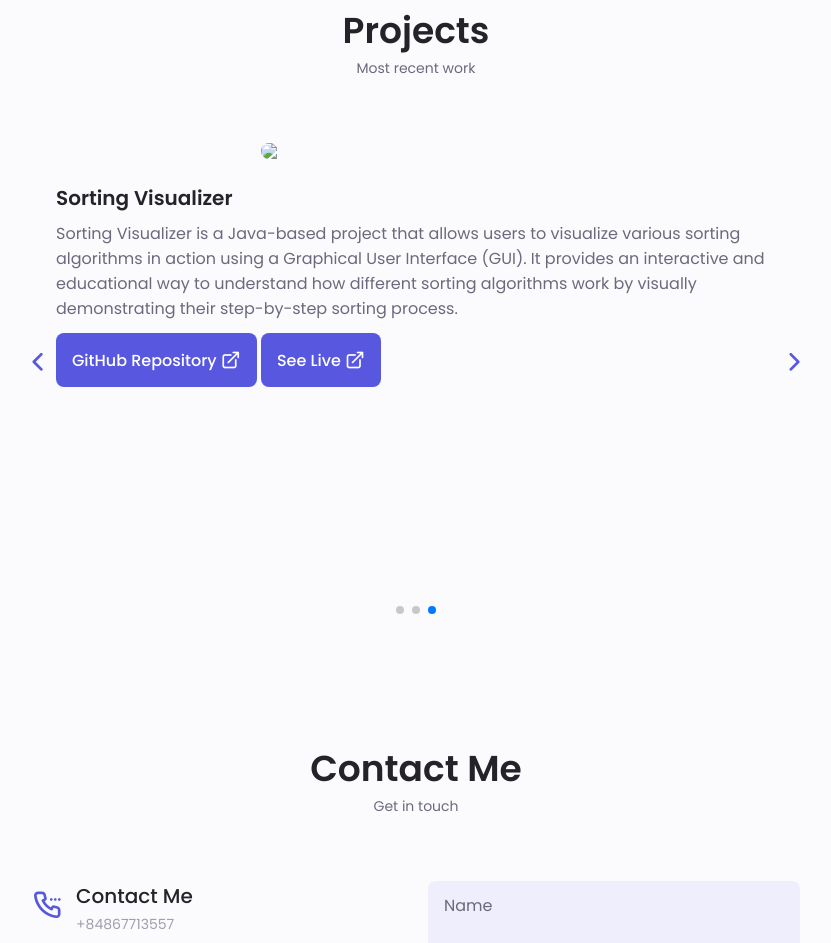
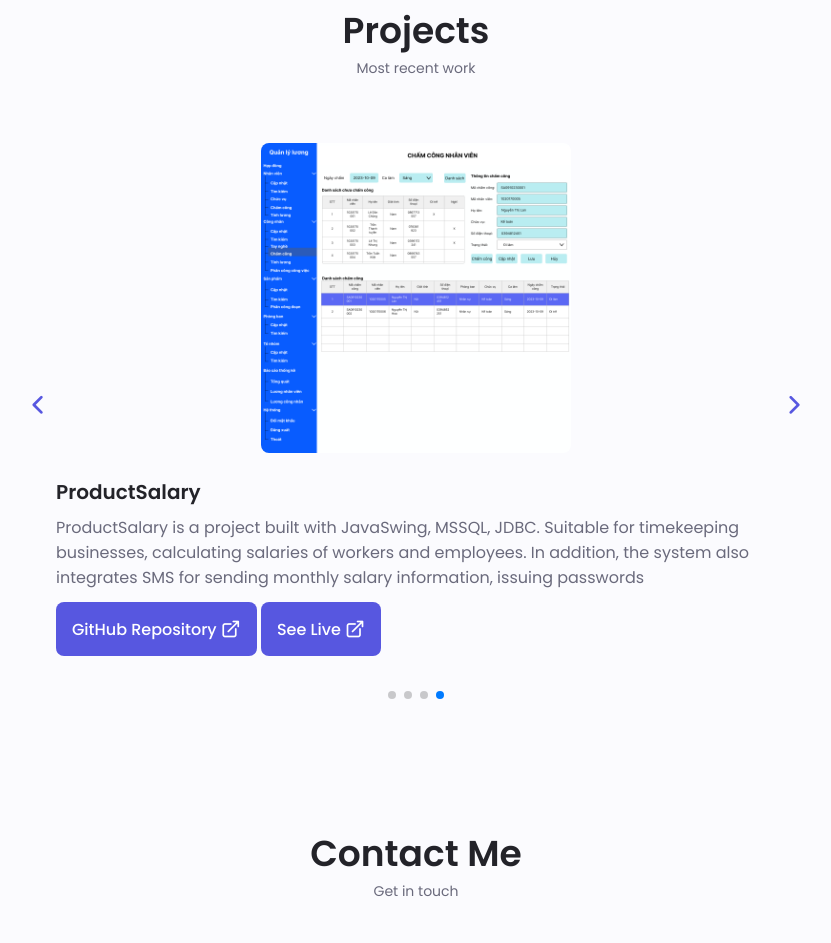
Before and after one commit to LeDonChung/Portfolio, a plain HTML site: page index.html in a window 1280 px wide. Shown: the part 2820-3763 px from the top of the page, without its empty margins (224-1055 px from the left). Drawn offline with nearby package versions, Linux system fonts and the light colour scheme.

Commit message:
add new portfitio

```diff
--- a/index.html
+++ b/index.html
@@ -6,6 +6,7 @@
   <meta http-equiv="X-UA-Compatible" content="IE=edge" />
   <meta name="viewport" content="width=device-width, initial-scale=1.0" />
   <title>Lê Đôn Chủng</title>
+  <link rel="icon" href="assets/img/logo.png" type="image/icon type">
   <link rel="stylesheet" href="assets/swiper-bundle.min.css" />
   <link rel="stylesheet" href="assets/newcss.css" />
   <link rel="stylesheet" href="https://unicons.iconscout.com/release/v4.0.8/css/line.css" />
@@ -460,7 +461,7 @@
                 GitHub Repository
                 <i class="uil uil-external-link-alt button__icon"></i>
               </a>
-              <a href="https://LeDonChung.github.io/OpenLibrary/"
+              <a href="#"
                 class="button button--flex button--small portfolio__button">
                 See Live
                 <i class="uil uil-external-link-alt button__icon"></i>
@@ -483,7 +484,7 @@
                 GitHub Repository
                 <i class="uil uil-external-link-alt button__icon"></i>
               </a>
-              <a href="https://LeDonChung.github.io/PhoneShop/"
+              <a href="#"
                 class="button button--flex button--small portfolio__button">
                 See Live
                 <i class="uil uil-external-link-alt button__icon"></i>
@@ -491,26 +492,42 @@
             </div>
           </div>
 
-          <!-- ------------------------portfollio 4-------------------- -->
+          <!-- ------------------------portfollio 3-------------------- -->
           <div class="portfolio__content grid swiper-slide">
-            <img src="assets/img/portfolio4.png" class="portfolio__img" />
+            <img src="assets/img/eye-glass.jpg" class="portfolio__img" />
 
             <div class="portfolio__data">
-              <h3 class="portfolio__title">Sorting Visualizer</h3>
+              <h3 class="portfolio__title">Eyeglasses</h3>
               <p class="portfolio__description">
-                Sorting Visualizer is a Java-based project that allows users
-                to visualize various sorting algorithms in action using a
-                Graphical User Interface (GUI). It provides an interactive and
-                educational way to understand how different sorting algorithms
-                work by visually demonstrating their step-by-step sorting
-                process.
+                Eyeglasses is a project built with HTML, CSS, JS, JQuery.
               </p>
-              <a href="https://github.com/Venkateeshh/Sorting-Visualizer"
+              <a href="https://github.com/LeDonChung/Eyeglasses/"
                 class="button button--flex button--small portfolio__button">
                 GitHub Repository
                 <i class="uil uil-external-link-alt button__icon"></i>
               </a>
-              <a href="https://www.linkedin.com/posts/venkatesh-kamath-_algorithmdesign-sortingvisualizer-javaprojects-activity-7095437035125043200-fWDl?utm_source=share&utm_medium=member_desktop"
+              <a href="https://ledonchung.github.io/Eyeglasses/"
+                class="button button--flex button--small portfolio__button">
+                See Live
+                <i class="uil uil-external-link-alt button__icon"></i>
+              </a>
+            </div>
+          </div>
+          <!-- ------------------------portfollio 4-------------------- -->
+          <div class="portfolio__content grid swiper-slide">
+            <img src="assets/img/product-salary.png" class="portfolio__img" />
+
+            <div class="portfolio__data">
+              <h3 class="portfolio__title">ProductSalary</h3>
+              <p class="portfolio__description">
+                ProductSalary is a project built with JavaSwing, MSSQL, JDBC. Suitable for timekeeping businesses, calculating salaries of workers and employees. In addition, the system also integrates SMS for sending monthly salary information, issuing passwords
+              </p>
+              <a href="https://github.com/LeDonChung/ProductSalary/"
+                class="button button--flex button--small portfolio__button">
+                GitHub Repository
+                <i class="uil uil-external-link-alt button__icon"></i>
+              </a>
+              <a href="#"
                 class="button button--flex button--small portfolio__button">
                 See Live
                 <i class="uil uil-external-link-alt button__icon"></i>
```
Also changed, not shown: assets/img/eye-glass.jpg (added), assets/img/logo.png (added), assets/img/product-salary.png (added).
